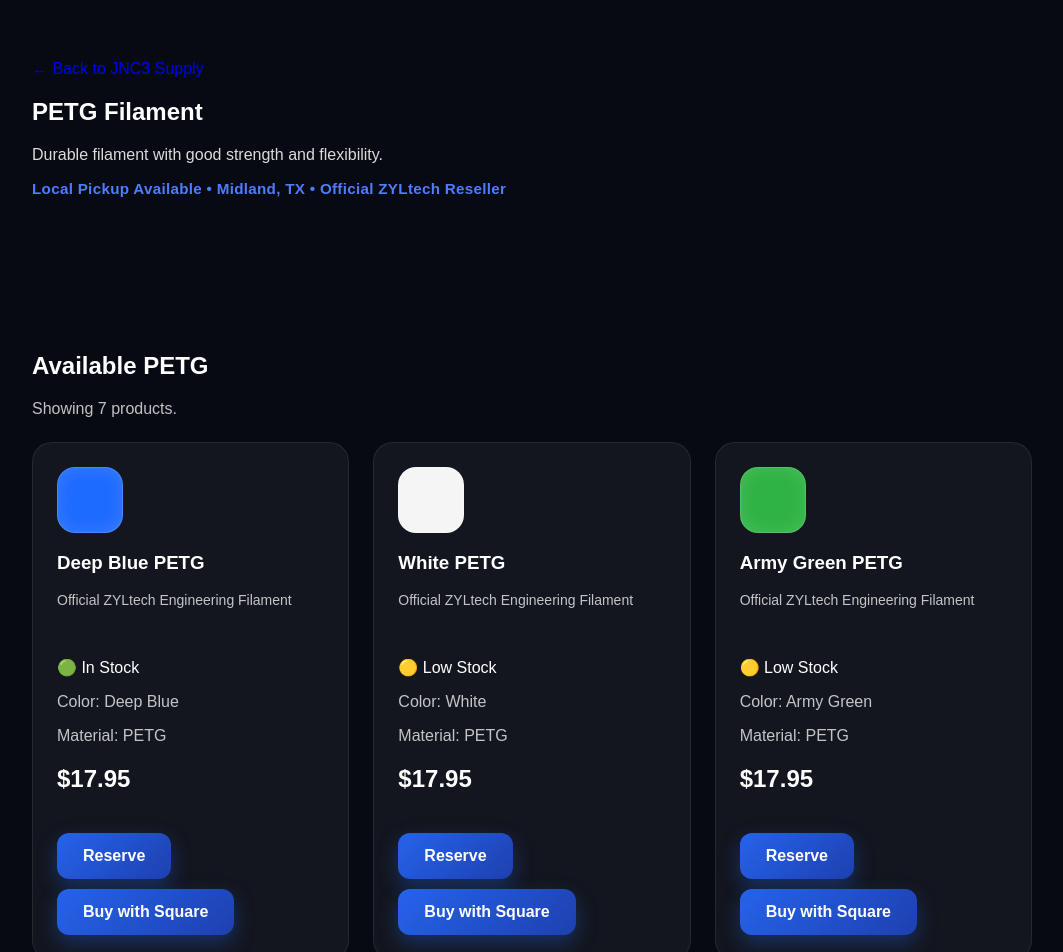
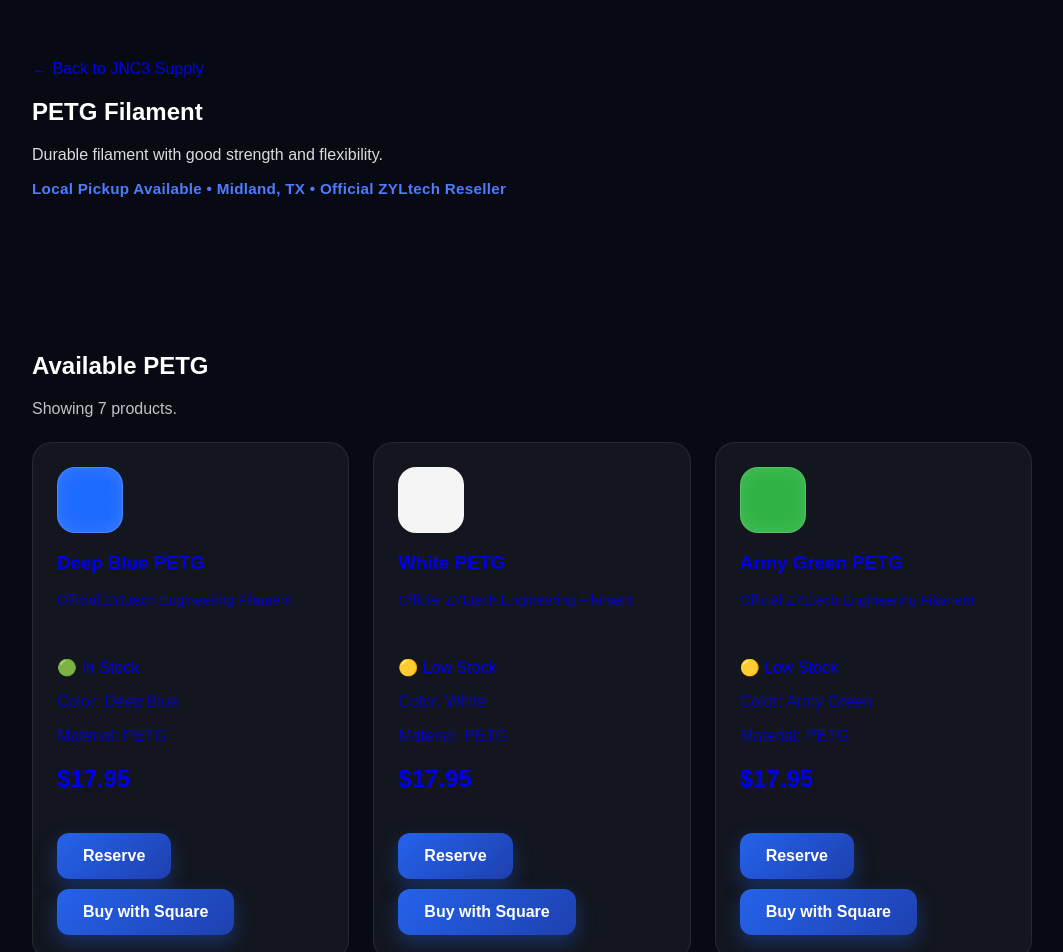
Before and after one commit to jnc3designs/jnc3designs-website, a Next.js app in the folder jnc3designs-premium/: page /supply/petg in a window 1280 px wide. Shown: the top 952 px of the page, without its empty margins (108-1171 px from the left). Built offline with nearby package versions, Linux system fonts and the light colour scheme.

Commit message:
Update ProductCard.jsx

```diff
--- a/jnc3designs-premium/components/ProductCard.jsx
+++ b/jnc3designs-premium/components/ProductCard.jsx
@@ -30,7 +30,10 @@ export default function ProductCard({ product }) {
   const swatch = getSwatch(product.color);
 
   return (
-    <div className="product-card">
+    <a
+  href={`/supply/${product.category}/${product.slug}`}
+  className="product-card"
+>
       <div className="product-top">
         <div
           className="product-swatch"
@@ -66,6 +69,6 @@ export default function ProductCard({ product }) {
           Buy with Square
         </a>
       </div>
-    </div>
+    </a>
   );
 }
```
